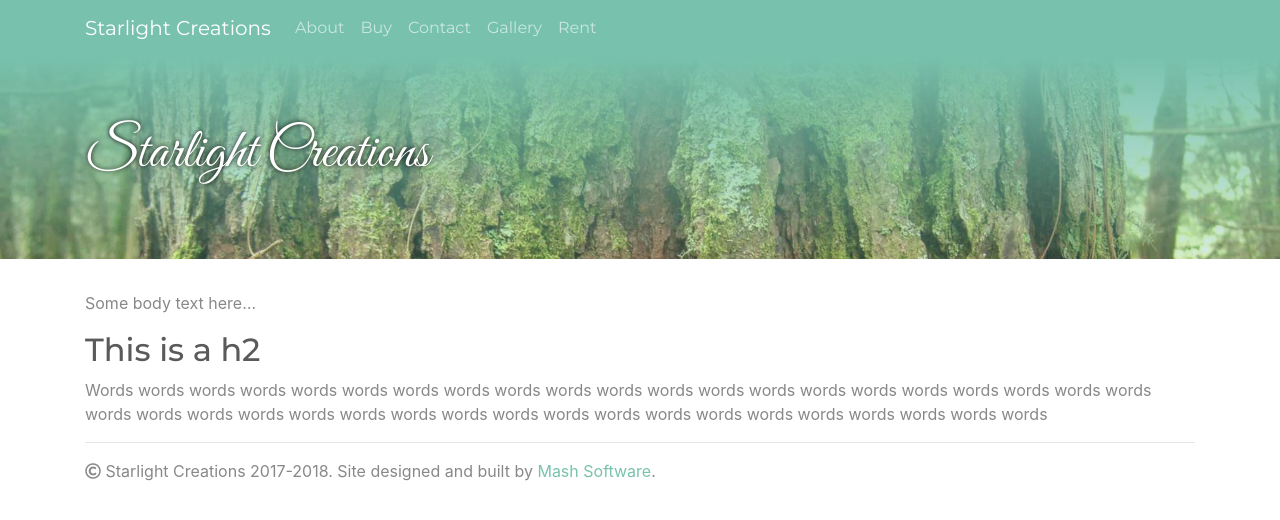
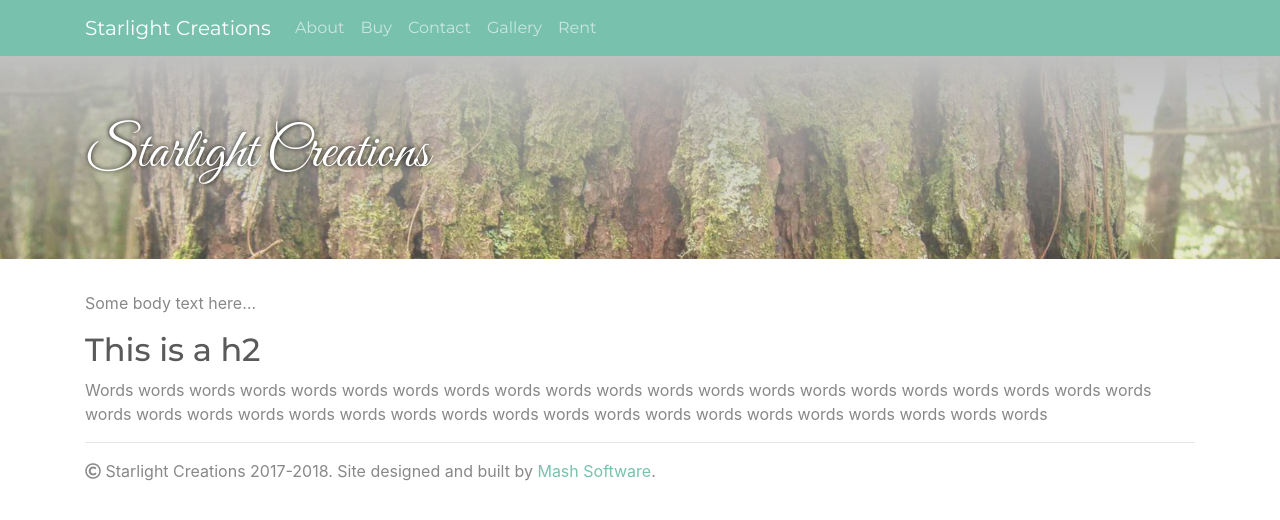
Before and after one commit to starlight-creations/starlight-creations.github.io, a Jekyll site: the page built from index.md, in a window 1280 px wide. Shown: the top 520 px of the page. Built offline with Jekyll 4.4.1, drawn with Linux system fonts in a browser that asks for light colours; nearby versions of some CDN libraries.

Commit message:
silver gradient

```diff
--- a/_sass/style.scss
+++ b/_sass/style.scss
@@ -1,5 +1,5 @@
 .jumbotron {
-    background: linear-gradient(rgba(120,194,173,1), rgba(120,194,173,0.3)), url("../img/bark.jpg");
+    background: linear-gradient(rgba(192,192,192,1), rgba(192,192,192,0.33)), url("../img/bark.jpg");
     background-size: cover;
     border-radius: 0;
 }
```
